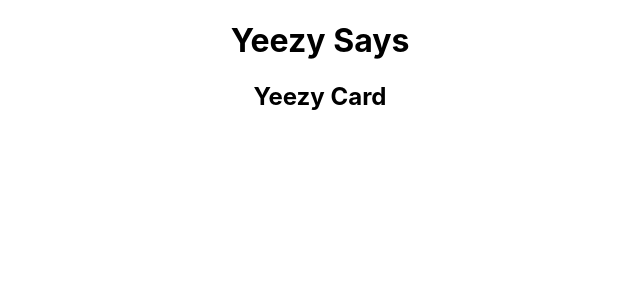
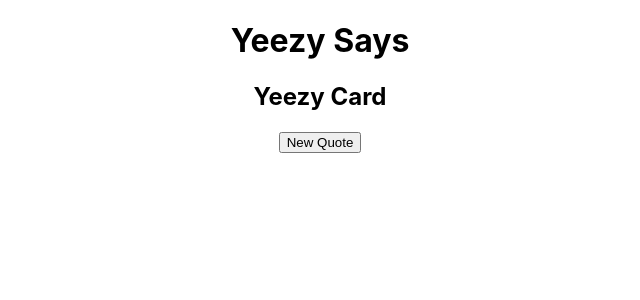
Before and after one commit to colbyallen012/Yeezus, a React (Create React App) app: page / in a window 1280 px wide. Shown: the top 300 px of the page, without its empty margins (320-960 px from the left). Built offline with nearby package versions, Linux system fonts and the light colour scheme; no server answers.

Commit message:
new quote button function working with console log

```diff
--- a/src/QuoteCard.js
+++ b/src/QuoteCard.js
@@ -1,12 +1,20 @@
 import React, { Component } from 'react';
 
 export class QuoteCard extends Component {
+
+  newQuote = async (e) => {
+    e.preventDefault()
+    console.log('hazah')
+  }
 
   render() {
     return (
       <div className={QuoteCard}>
         <h2>Yeezy Card</h2>
         <p>{this.props.quote}</p>
+        <form onSubmit={this.newQuote}>
+          <button>New Quote</button>
+        </form>
       </div>
     )
   }
```
